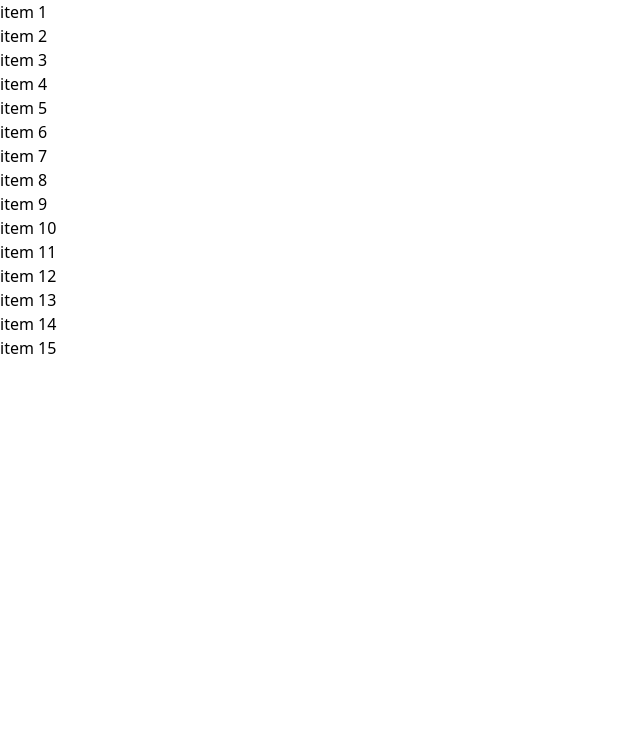
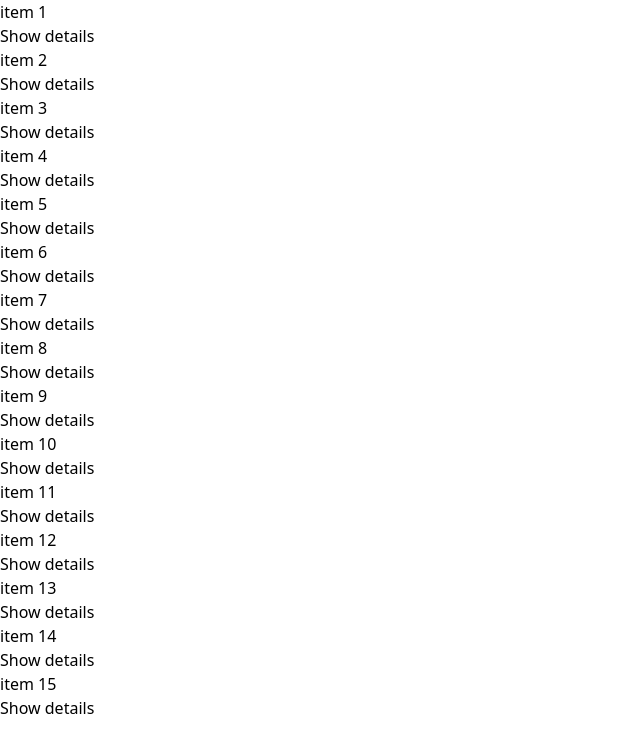
Before and after one commit to PraneethBunny123/All-App, a React (Vite) app: page / in a window 1280 px wide. Shown: the top 752 px of the page, without its empty margins (0-640 px from the left). Built offline with nearby package versions, Linux system fonts and the light colour scheme.

Commit message:
Rendering a button beside each item to use as toggle

```diff
--- a/src/project-apps/Toggle/ToggleData.js
+++ b/src/project-apps/Toggle/ToggleData.js
@@ -1,6 +1,7 @@
 const TOGGLE_DATA = Array.from({length: 15}, (_, i) => ({
     id: i+1,
-    item: `item ${i+1}`
+    item: `item ${i+1}`,
+    description: `This is description of item ${i+1}`
 }))
 
 export default TOGGLE_DATA
--- a/src/project-apps/Toggle/ToggleDetails.jsx
+++ b/src/project-apps/Toggle/ToggleDetails.jsx
@@ -5,7 +5,10 @@ export default function ToggleDetails() {
         <div>
         <ul>
             {TOGGLE_DATA.map(data => (
-                <li key={data.item}>{data.item}</li>
+                <div key={data.id}>
+                    <li >{data.item}</li>
+                    <button>Show details</button>
+                </div>
             ))}
         </ul>
         </div>
```
